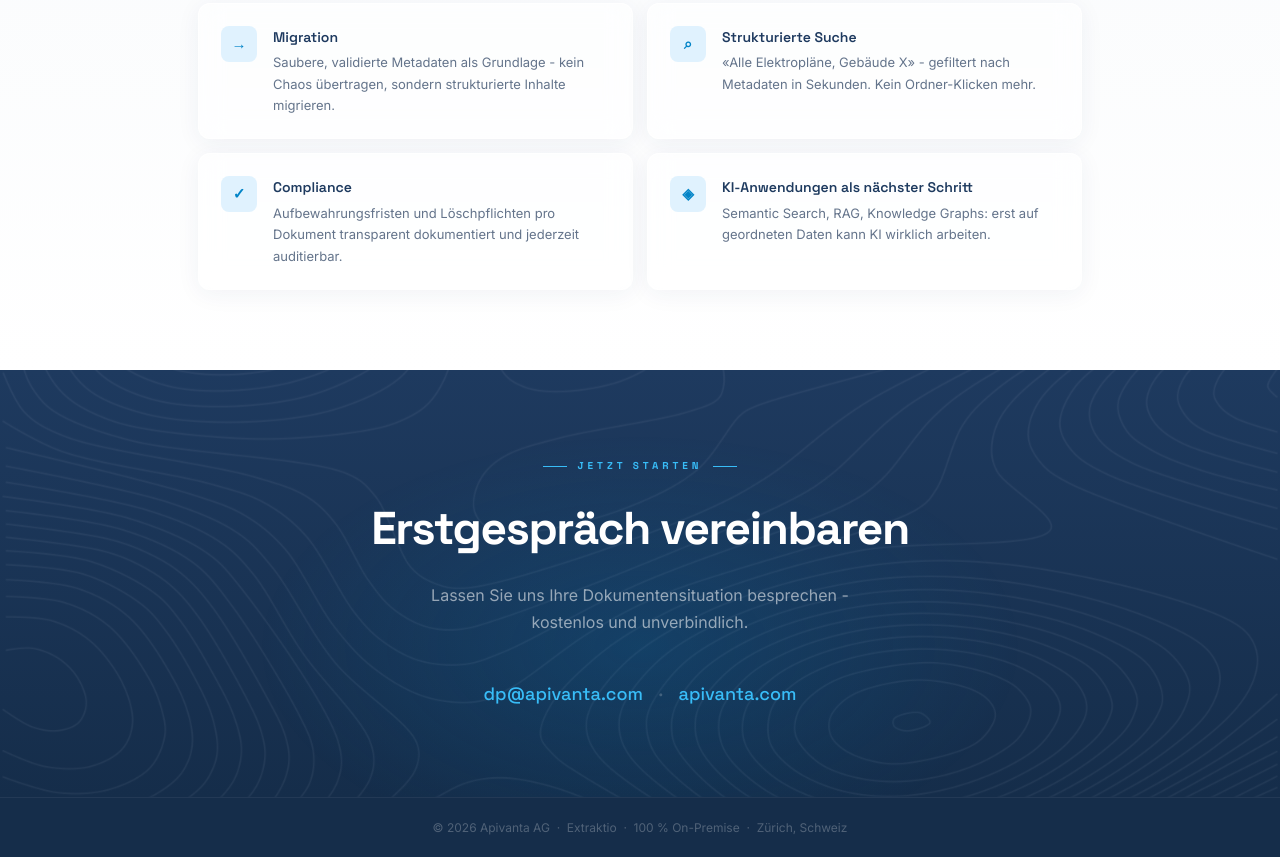
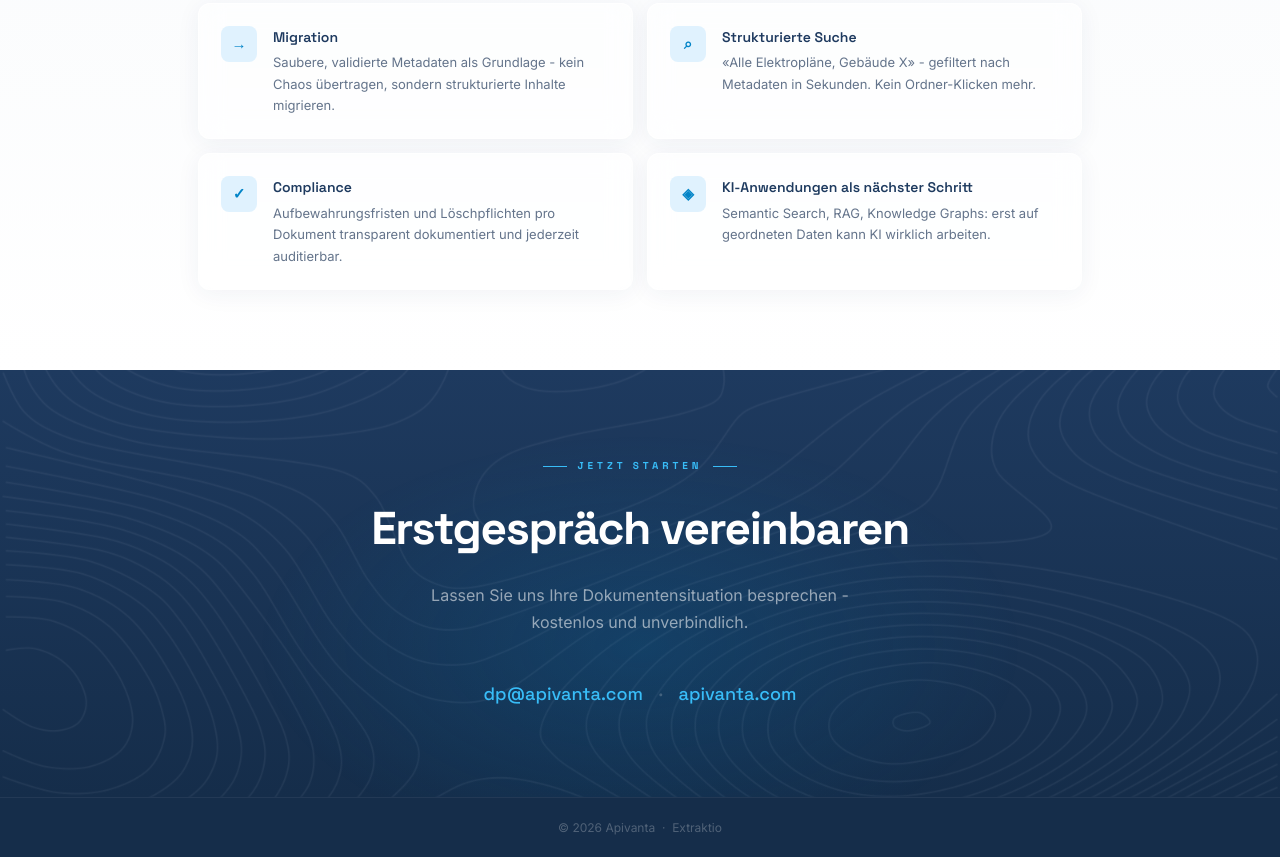
Before and after one commit to Apivanta/Apivanta-Extraktio, a plain HTML site: page index.html in a window 1280 px wide. Shown: the part 5390-6247 px from the top of the page. Drawn offline with Linux system fonts and the light colour scheme.

Commit message:
Favicon: helles Hexagon mit grauer Biene (wie Logo), Footer vereinfacht
Co-Authored-By: Claude Opus 4.6 (1M context) <noreply@anthropic.com>

```diff
--- a/index.html
+++ b/index.html
@@ -1231,7 +1231,7 @@ footer p { font-size: 12px; color: rgba(255,255,255,0.25); }
 
 <footer>
   <div class="container">
-    <p>© 2026 Apivanta AG &nbsp;·&nbsp; Extraktio &nbsp;·&nbsp; 100 % On-Premise &nbsp;·&nbsp; Zürich, Schweiz</p>
+    <p>© 2026 Apivanta &nbsp;·&nbsp; Extraktio</p>
   </div>
 </footer>
 
```
Also changed, not shown: favicon.svg.
